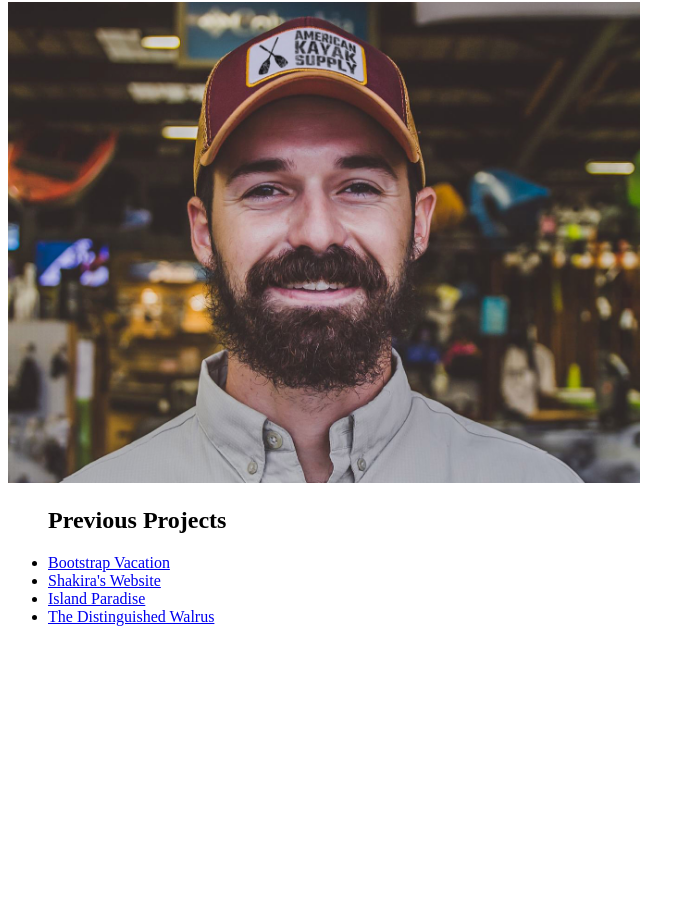
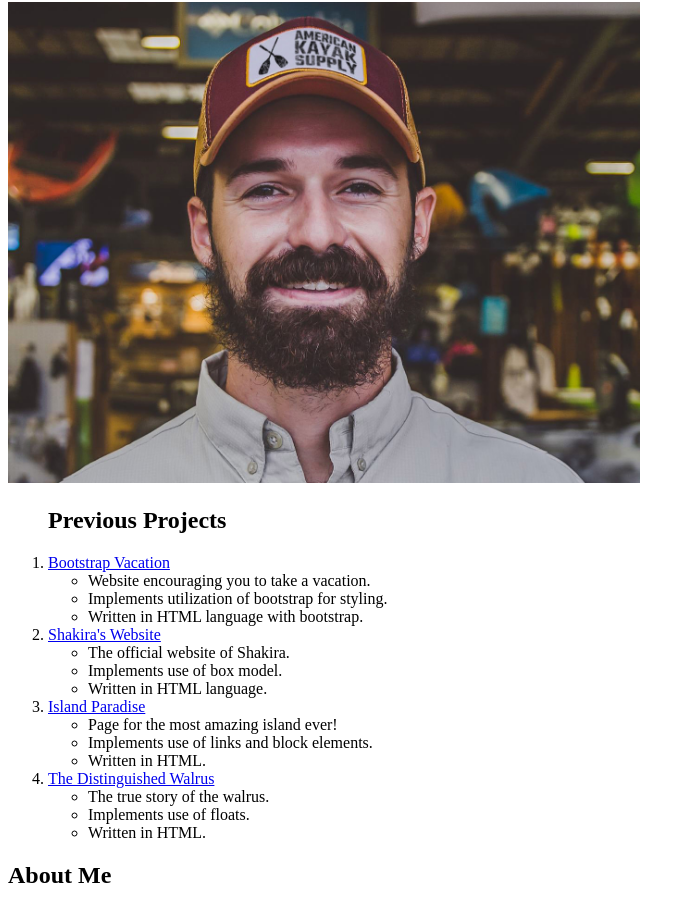
Before and after one commit to sewest7/seth-portfolio, a plain HTML site: page portfolio/index.html in a window 1280 px wide. Shown: the part 78-987 px from the top of the page, without its empty margins (0-695 px from the left). Before the commit the page ends 800 px from the top, so only its background shows below. Drawn offline with Linux system fonts and the light colour scheme; files that its build step writes are made by us from their sources.

Commit message:
Change Previous Projects from UL to OL, then add ULs as categories for each LI.

```diff
--- a/portfolio/index.html
+++ b/portfolio/index.html
@@ -7,13 +7,35 @@
 <body>
   <h1>The Programming Portfolio of Seth E. West</h1>
   <img src="../img/IMG_0520.jpeg" alt="A headshot of Seth.">
-  <ul>
+  <ol>
     <h2>Previous Projects</h2>
     <li><a href="https://github.com/sewest7/bootstrap-vacation">Bootstrap Vacation</a></li>
+    <ul>
+      <li>Website encouraging you to take a vacation.</li>
+      <li>Implements utilization of bootstrap for styling.</li>
+      <li>Written in HTML language with bootstrap.</li>
+    </ul>
     <li><a href="https://github.com/sewest7/shakira">Shakira's Website</a></li>
+    <ul>
+      <li>The official website of Shakira.</li>
+      <li>Implements use of box model.</li>
+      <li>Written in HTML language.</li>
+    </ul>
     <li><a href="https://github.com/sewest7/island_paradise">Island Paradise</a></li>
+    <ul>
+      <li>Page for the most amazing island ever!</li>
+      <li>Implements use of links and block elements.</li>
+      <li>Written in HTML.</li>
+    </ul>
     <li><a href="https://github.com/sewest7/walrus.html">The Distinguished Walrus</a></li>
-  </ul>
+    <ul>
+      <li>The true story of the walrus.</li>
+      <li>Implements use of floats.</li>
+      <li>Written in HTML.</li>
+    </ul>
+  </ol>
+  <h2>About Me</h2>
+  <p>
 
 
 
```
